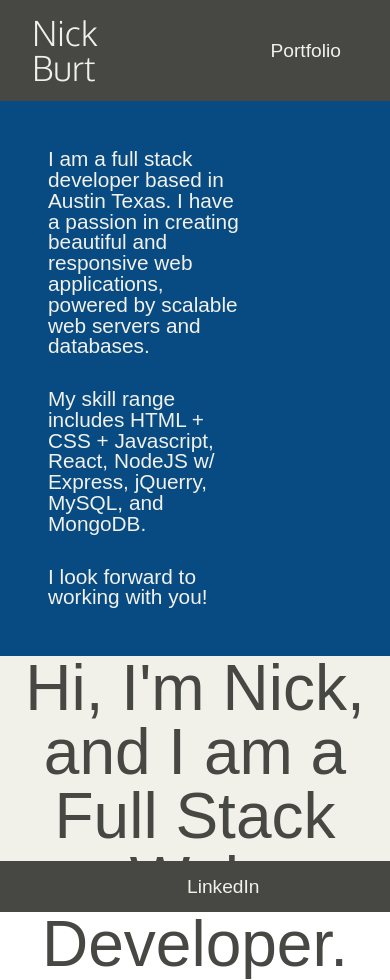
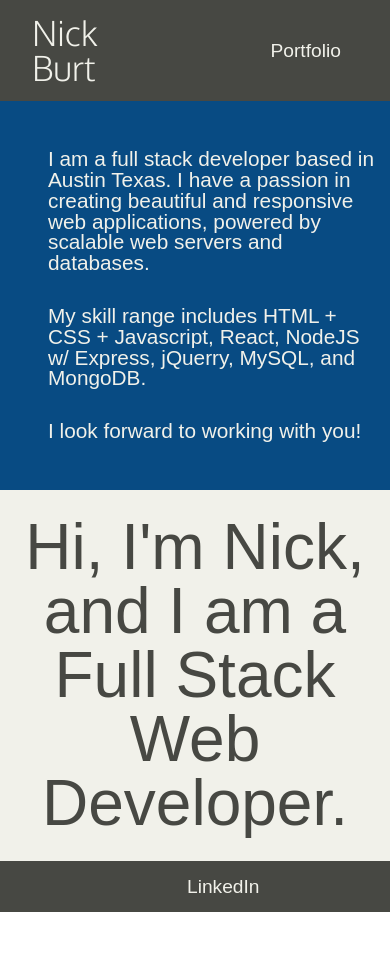
Before and after one commit to nbur4556/react-portfolio, a React (Create React App) app: page / in a window 390 px wide. Shown: the top 980 px of the page. After the commit the page ends 912 px from the top, so only its background shows below. Built offline with nearby package versions, Linux system fonts and the light colour scheme; a web font is replaced by a local one.

Commit message:
fix: readjust paragraph layout and sizing within textbox on about me page

```diff
--- a/src/stylesheets/about-me-responsive.css
+++ b/src/stylesheets/about-me-responsive.css
@@ -9,4 +9,12 @@
     .image-container{
         display:none;
     }
+
+    .about-page .textBox{
+        justify-content: flex-start;
+    }
+
+    .about-page .textBox p{
+        width: 100%;
+    }
 }
```
